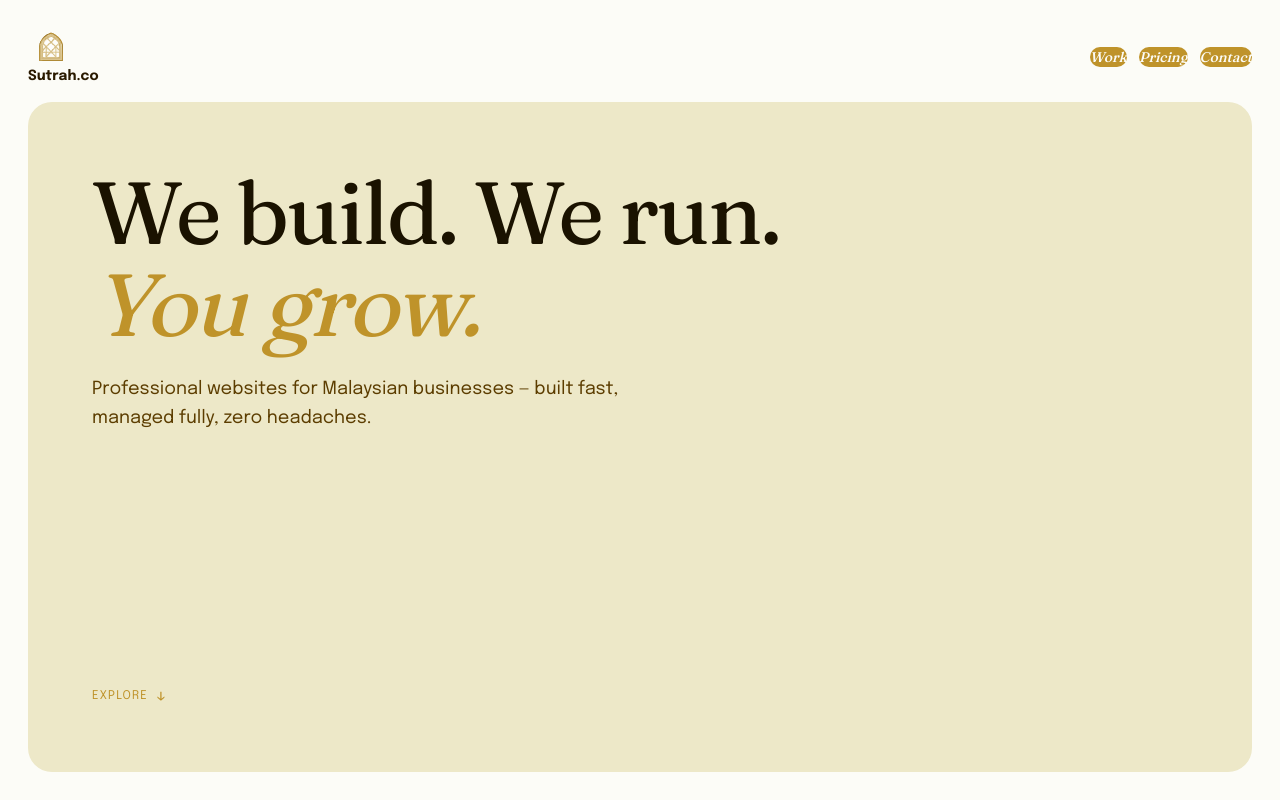
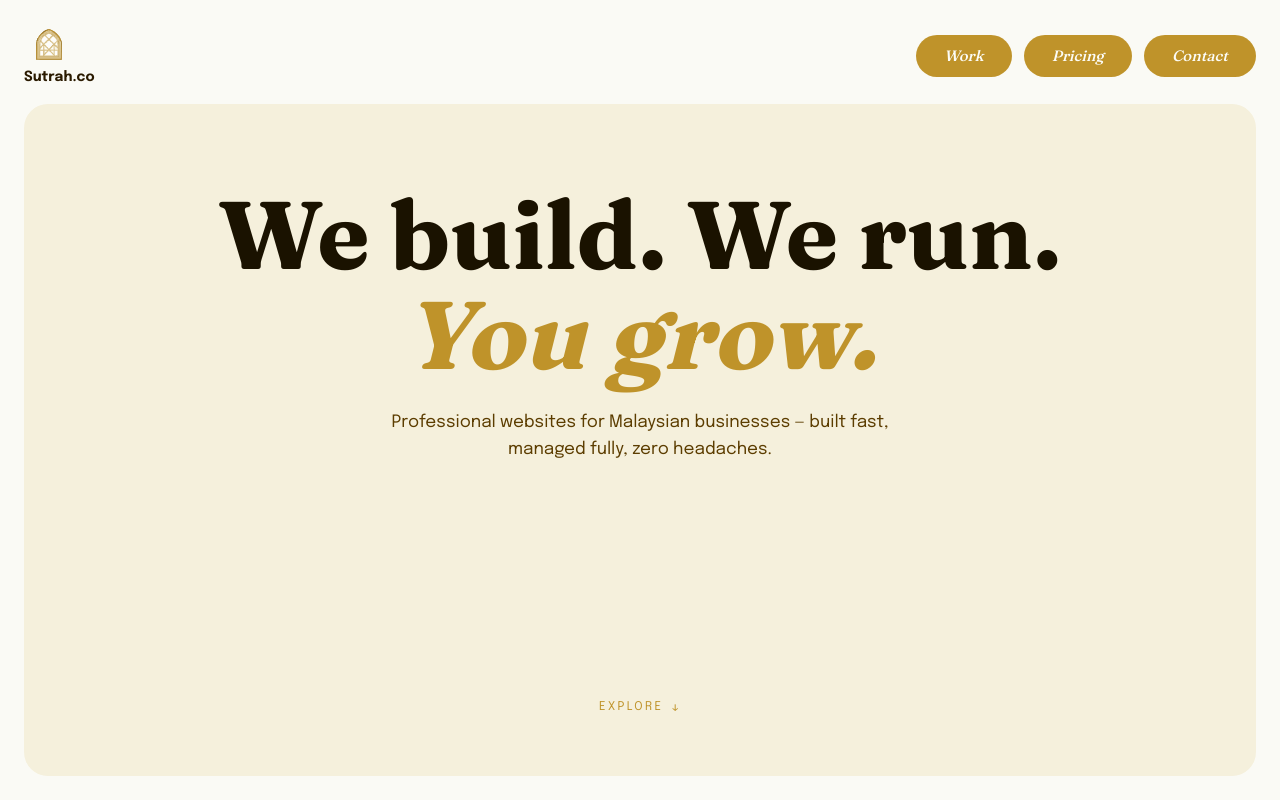
Before and after one commit to nerolynx27/sutrah-co, a Next.js app: page / in a window 1280 px wide. Shown: the top 800 px of the page. Built offline with nearby package versions, Linux system fonts and the light colour scheme.

Commit message:
hero: full inline styles, centered layout, bigger headline, full height card

```diff
--- a/components/landing/Hero.tsx
+++ b/components/landing/Hero.tsx
@@ -5,34 +5,50 @@ import Image from "next/image";
 
 export default function Hero() {
   return (
-    <section className="min-h-screen bg-[#FCFCF7] flex flex-col" style={{ padding: "28px", gap: "16px" }}>
-
+    <section
+      style={{
+        minHeight: "100vh",
+        backgroundColor: "#FAFAF5",
+        display: "flex",
+        flexDirection: "column",
+        padding: "24px 24px 24px 24px",
+        gap: "16px",
+        boxSizing: "border-box",
+      }}
+    >
       {/* Navbar */}
       <motion.div
-        className="flex items-center justify-between"
+        style={{ display: "flex", alignItems: "center", justifyContent: "space-between" }}
         initial={{ opacity: 0, y: -12 }}
         animate={{ opacity: 1, y: 0 }}
         transition={{ duration: 0.5, ease: "easeOut" }}
       >
         {/* Logo top left */}
-        <div className="flex flex-col items-start gap-0.5">
-          <Image src="/logo/sutrah-logo.svg" alt="Sutrah" width={48} height={48} />
-          <span
-            className="text-[#2A1A00] text-sm font-bold"
-            style={{ fontFamily: "var(--font-epilogue)" }}
-          >
+        <div style={{ display: "flex", flexDirection: "column", alignItems: "flex-start", gap: "4px" }}>
+          <Image src="/logo/sutrah-logo.svg" alt="Sutrah" width={52} height={52} />
+          <span style={{ fontFamily: "var(--font-epilogue)", color: "#2A1A00", fontSize: "14px", fontWeight: 700 }}>
             Sutrah.co
           </span>
         </div>
 
-        {/* Pill nav top right */}
-        <nav className="flex items-center gap-3">
+        {/* Pill nav */}
+        <nav style={{ display: "flex", alignItems: "center", gap: "12px" }}>
           {["Work", "Pricing", "Contact"].map((item) => (
             <a
               key={item}
               href={`#${item.toLowerCase()}`}
-              className="px-7 py-2.5 rounded-full bg-[#BF932A] text-[#FCFCF7] text-sm italic font-medium hover:bg-[#9E6200] transition-colors duration-200"
-              style={{ fontFamily: "var(--font-fraunces)" }}
+              style={{
+                fontFamily: "var(--font-fraunces)",
+                backgroundColor: "#BF932A",
+                color: "#FCFCF7",
+                padding: "10px 28px",
+                borderRadius: "999px",
+                fontSize: "15px",
+                fontStyle: "italic",
+                fontWeight: 500,
+                textDecoration: "none",
+                whiteSpace: "nowrap",
+              }}
             >
               {item}
             </a>
@@ -40,31 +56,52 @@ export default function Hero() {
         </nav>
       </motion.div>
 
-      {/* Hero card — fills remaining height */}
+      {/* Hero card */}
       <motion.div
-        className="flex-1 rounded-3xl flex flex-col justify-between"
-        style={{ backgroundColor: "#EDE8C8", padding: "64px" }}
+        style={{
+          flex: 1,
+          borderRadius: "24px",
+          backgroundColor: "#F5F0DC",
+          display: "flex",
+          flexDirection: "column",
+          justifyContent: "space-between",
+          alignItems: "center",
+          padding: "80px 60px 60px 60px",
+          textAlign: "center",
+        }}
         initial={{ opacity: 0, y: 20 }}
         animate={{ opacity: 1, y: 0 }}
         transition={{ duration: 0.7, ease: [0.16, 1, 0.3, 1], delay: 0.2 }}
       >
         {/* Headline block */}
-        <div className="flex flex-col gap-6 mt-8">
+        <div style={{ display: "flex", flexDirection: "column", alignItems: "center", gap: "24px" }}>
           <motion.h1
-            className="text-6xl md:text-7xl lg:text-[88px] text-[#1A1200] leading-[1.05] tracking-tight"
-            style={{ fontFamily: "var(--font-fraunces)" }}
+            style={{
+              fontFamily: "var(--font-fraunces)",
+              fontSize: "clamp(56px, 8vw, 96px)",
+              color: "#1A1200",
+              lineHeight: 1.05,
+              fontWeight: 700,
+              margin: 0,
+            }}
             initial={{ opacity: 0, y: 32 }}
             animate={{ opacity: 1, y: 0 }}
             transition={{ duration: 0.8, ease: [0.16, 1, 0.3, 1], delay: 0.35 }}
           >
             We build. We run.
             <br />
-            <span className="text-[#BF932A] italic">You grow.</span>
+            <span style={{ color: "#BF932A", fontStyle: "italic" }}>You grow.</span>
           </motion.h1>
 
           <motion.p
-            className="text-[#5C3D00] text-base md:text-lg max-w-xl leading-relaxed"
-            style={{ fontFamily: "var(--font-epilogue)" }}
+            style={{
+              fontFamily: "var(--font-epilogue)",
+              color: "#5C3D00",
+              fontSize: "17px",
+              lineHeight: 1.6,
+              maxWidth: "560px",
+              margin: 0,
+            }}
             initial={{ opacity: 0, y: 12 }}
             animate={{ opacity: 1, y: 0 }}
             transition={{ duration: 0.6, delay: 0.6 }}
@@ -73,16 +110,25 @@ export default function Hero() {
           </motion.p>
         </div>
 
-        {/* Explore cue — anchored bottom */}
+        {/* Explore cue */}
         <motion.a
           href="#work"
-          className="flex items-center gap-2 text-[#BF932A] w-fit"
-          style={{ fontFamily: "var(--font-epilogue)" }}
+          style={{
+            fontFamily: "var(--font-epilogue)",
+            color: "#BF932A",
+            display: "flex",
+            alignItems: "center",
+            gap: "8px",
+            textDecoration: "none",
+            fontSize: "12px",
+            letterSpacing: "0.2em",
+            textTransform: "uppercase",
+          }}
           initial={{ opacity: 0 }}
           animate={{ opacity: 1 }}
           transition={{ delay: 1, duration: 0.5 }}
         >
-          <span className="text-xs tracking-widest uppercase">Explore</span>
+          <span>Explore</span>
           <motion.span
             animate={{ y: [0, 5, 0] }}
             transition={{ repeat: Infinity, duration: 1.6, ease: "easeInOut" }}
@@ -91,7 +137,6 @@ export default function Hero() {
           </motion.span>
         </motion.a>
       </motion.div>
-
     </section>
   );
 }
```
